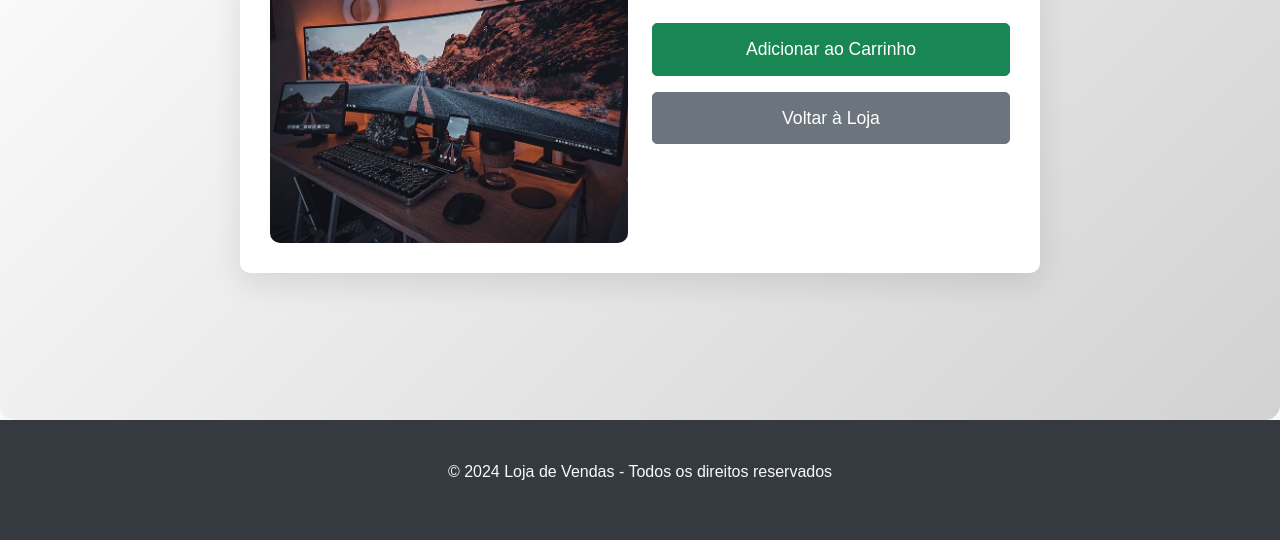
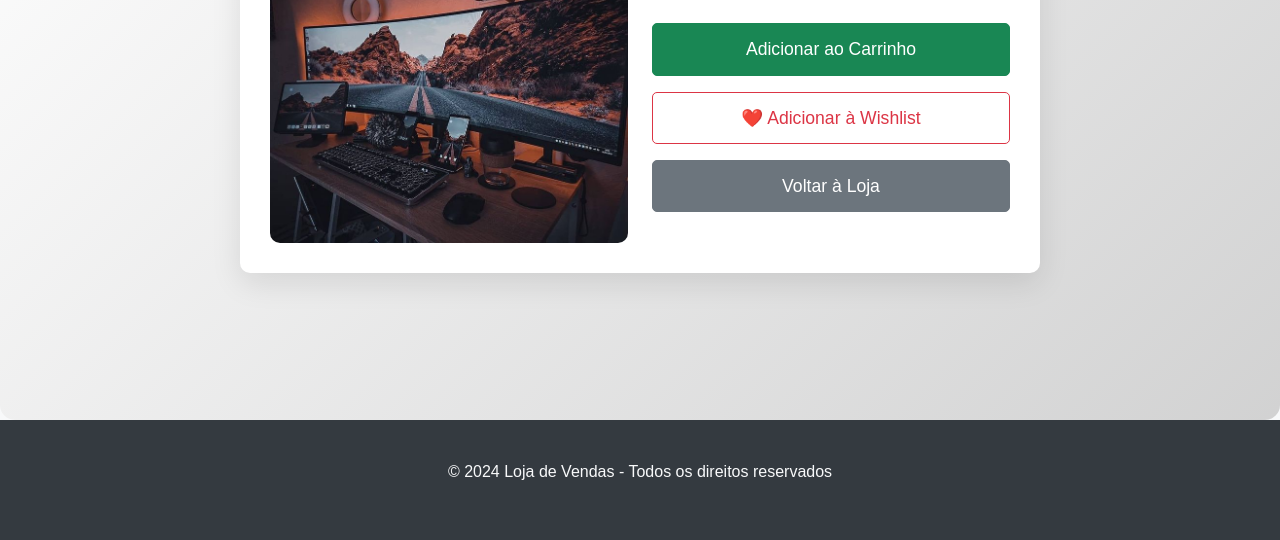
Before and after one commit to GoncaloAlvesGG/BD2-eCommerce, a Django app: template Projeto/Loja_Vendas/loja/templates/produto_detalhe.html in a window 1280 px wide. Shown: the part 300-840 px from the top of the page. Run offline with Django 4.2, Linux system fonts and the light colour scheme; the template is opened without the code that fills it, so the values that code supplies are empty; some libraries are stand-ins or nearby versions.

Commit message:
Wishlist access
Página da wishlist na barra lateral e nos detalhes do produto

```diff
--- a/Projeto/Loja_Vendas/loja/templates/base.html
+++ b/Projeto/Loja_Vendas/loja/templates/base.html
@@ -365,6 +365,7 @@
             <a href="{% url 'loja' %}" class="dropdown-item">Todos os produtos</a>
         </div>
         <a href="{% url 'perfil' %}">Perfil</a>
+        <a href="{% url 'wishlist' %}">Wishlist</a>
         {% if is_admin %}
         <a href="{% url 'admin_dashboard' %}">Dashboard Admin</a>
         {% endif %}
--- a/Projeto/Loja_Vendas/loja/templates/produto_detalhe.html
+++ b/Projeto/Loja_Vendas/loja/templates/produto_detalhe.html
@@ -206,6 +206,9 @@
                 <a class="btn btn-success" onclick="adicionarCarrinho('{{ produto.produto_id }}')">
                     Adicionar ao Carrinho
                 </a>
+                <a class="btn btn-outline-danger mt-3" onclick="adicionarWishlist('{{ produto.produto_id }}', '{{ produto.nome }}')">
+                    ❤️ Adicionar à Wishlist
+                </a>
                 <a href="{% url 'index' %}" class="btn btn-secondary mt-3">Voltar à Loja</a>
             </div>
         </div>
@@ -256,5 +259,27 @@
             });
     }
 </script>
+<script>
+    function adicionarWishlist(produto_id, nome) {
+        fetch(`/wishlist/add/${produto_id}/`, {
+            method: 'POST',
+            headers: {
+                'X-CSRFToken': '{{ csrf_token }}', // Token CSRF para segurança
+                'Content-Type': 'application/json'
+            },
+            body: JSON.stringify({
+                produto_id: produto_id,
+                nome: nome
+            })
+        })
+        .then(response => response.json())
+        .then(data => {
+            Swal.fire('Wishlist', data.message, 'success');
+        })
+        .catch(error => {
+            Swal.fire('Erro', 'Não foi possível adicionar à wishlist.', 'error');
+        });
+    }
+</script>
 
 {% endblock %}
```
